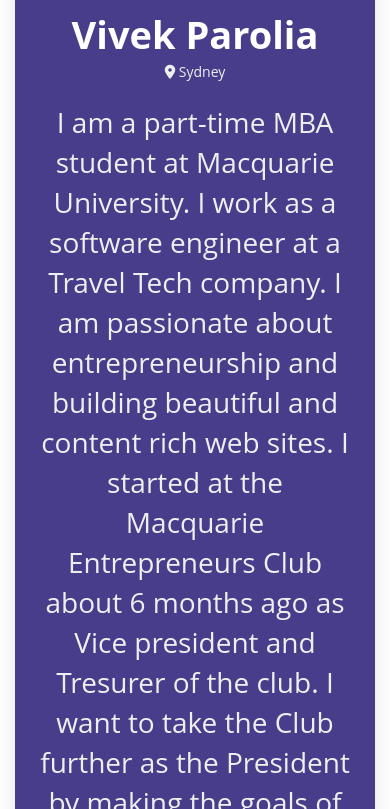
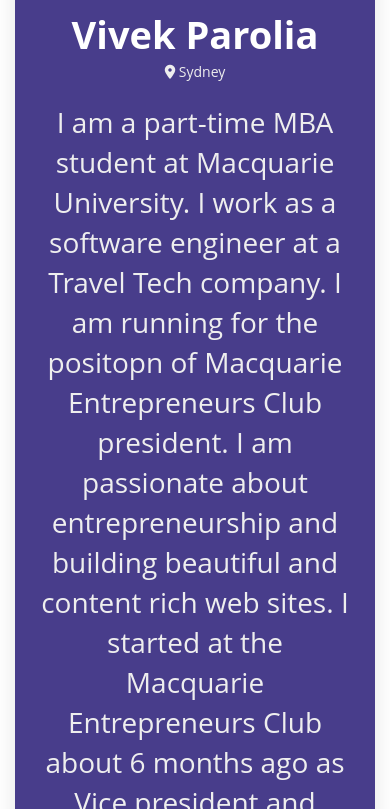
Before and after one commit to paroliav/election-profiles, a website: page index.html in a window 390 px wide. Shown: the part 2515-3324 px from the top of the page. Drawn offline with nearby package versions, Linux system fonts and the light colour scheme.

```diff
--- a/index.html
+++ b/index.html
@@ -46,7 +46,7 @@
                         Sydney
                     </p>
                     <div class="profile-description">I am a part-time MBA student at Macquarie University.
-                        I work as a software engineer at a Travel Tech company.
+                        I work as a software engineer at a Travel Tech company. I am running for the positopn of Macquarie Entrepreneurs Club president.
                         I am passionate about entrepreneurship and building beautiful and content rich web sites.
                         I started at the Macquarie Entrepreneurs Club about 6 months ago as Vice president and Tresurer of the club.
                         I want to take the Club further as the President by making the goals of the Club transparent and bringing better workshops and networking events.
```
